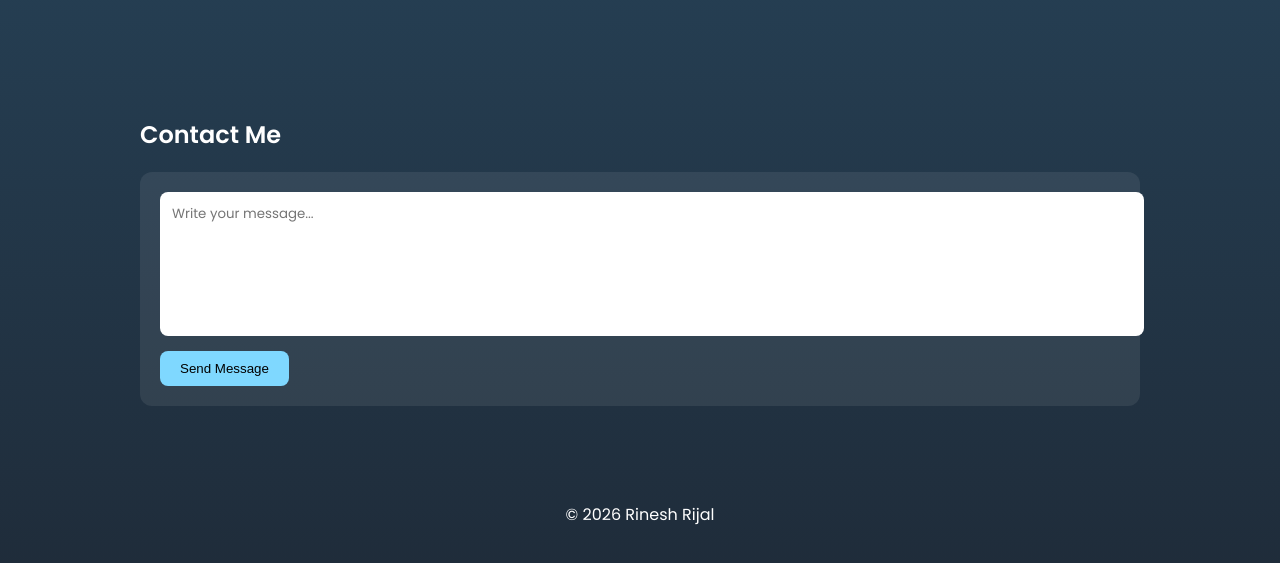
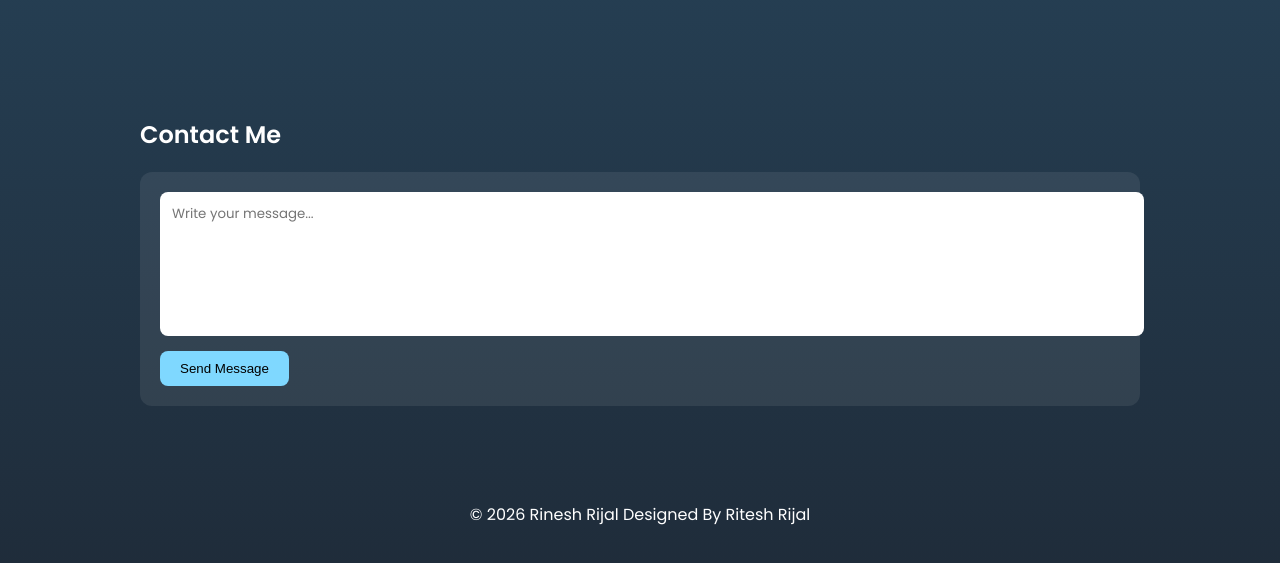
Before and after one commit to RiteshRijal/RineshPortfolioWebsite, a plain HTML site: page index.html in a window 1280 px wide. Shown: the part 2025-2588 px from the top of the page. Drawn offline with Linux system fonts and the light colour scheme.

Commit message:
Update footer text with designer credit

```diff
--- a/index.html
+++ b/index.html
@@ -246,7 +246,7 @@ footer {
 </section>
 
 <footer class="fade">
-  <p>© 2026 Rinesh Rijal</p>
+  <p>© 2026 Rinesh Rijal Designed By Ritesh Rijal</p>
 </footer>
 
 <script>
```
